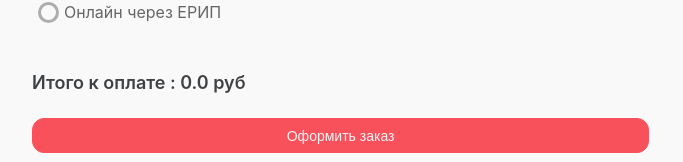
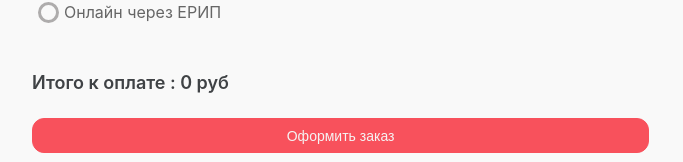
Before and after one commit to YuliyaSosnovskaya/koifish, a React (Create React App) app: page /ordering in a window 1280 px wide. Shown: the part 1122-1284 px from the top of the page, without its empty margins (64-747 px from the left). Built offline with nearby package versions, Linux system fonts and the light colour scheme.

Commit message:
send orders to server

```diff
--- a/src/components/BasketModal/BasketModal.js
+++ b/src/components/BasketModal/BasketModal.js
@@ -1,7 +1,6 @@
 import {useEffect} from 'react';
 import { connect } from "react-redux";
 import { NavLink } from 'react-router-dom';
-import {deleteFromBasket} from '../../store/actions/index';
 import classes from './BasketModal.module.css';
 import OrderList from '../orderList/orderList';
 
@@ -36,7 +35,7 @@ const BasketModal = ({totalPrice, closeBasket}) => {
       <OrderList />
 
       <div className={classes.basketDetails}>
-        <span>{`Итого : ${totalPrice.toFixed(1)} руб`}</span>
+        <span>{`Итого : ${totalPrice} руб`}</span>
         <NavLink exact to='/ordering'>
           <button className={classes.orderButton}>Оформить заказ</button>
         </NavLink>
--- a/src/components/ordering/ordering.js
+++ b/src/components/ordering/ordering.js
@@ -1,5 +1,7 @@
 import { useState } from 'react';
 import { connect } from 'react-redux';
+
+import { addOrderToFirebase } from '../../utils'
 
 import { TextInput, DropdawnInpupt, CheckboxInput, RadioButton } from '../inputs/inputs';
 import OrderList from '../orderList/orderList';
@@ -243,7 +245,7 @@ const Ordering = ({basketArr, totalPrice}) => {
       price: totalPrice,
       time: new Date().toGMTString(),
     }
-
+    addOrderToFirebase(order);
     console.log(order);
   }
 
@@ -286,7 +288,7 @@ const Ordering = ({basketArr, totalPrice}) => {
             <UncontactDeliveryBlock checked={isUnContactDelivery} onChange={unContactCheckboxHandler}/>
             <RadioButton title={'Способ оплаты'} checked={payRadioButtonValue} onChange={payRadioButtonHandler} values={['Наличными курьеру','Картой курьеру','Онлайн через ЕРИП']}/>
 
-            <div className={classes.totalPriceTitle}>{`Итого к оплате : ${totalPrice.toFixed(1)} руб`}</div>
+            <div className={classes.totalPriceTitle}>{`Итого к оплате : ${totalPrice} руб`}</div>
 
             <button type='submit' className={classes.orderButton} >Оформить заказ</button>
           </form>
--- a/src/components/rolls/rolls.js
+++ b/src/components/rolls/rolls.js
@@ -1,5 +1,7 @@
 import { useParams } from 'react-router-dom';
 import { useEffect , useState} from 'react';
+
+import { getRollFromFirebase } from '../../utils';
 import MenuItem from '../menuItem/menuItem';
 
 // state = items ([])
@@ -12,7 +14,7 @@ const Rolls = () => {
   const { rollId } = useParams();
   const [items, setItems] = useState([]);
   useEffect(() => {
-    const responsePromise = fetch(`https://koifish-21741-default-rtdb.europe-west1.firebasedatabase.app/${rollId}.json`);
+    const responsePromise = getRollFromFirebase(rollId);
     responsePromise
       .then((response) => response.json())
       .then((data) => {
@@ -27,7 +29,6 @@ const Rolls = () => {
         })
         setItems(result);
       });
-
 
   }, [rollId])
   return (
--- a/src/store/reducers/rootReducer.js
+++ b/src/store/reducers/rootReducer.js
@@ -1,9 +1,10 @@
 
 const calculateTotalPrice = (basket) => {
-  return basket.reduce((acc, item) => {
+  const totalPrice = basket.reduce((acc, item) => {
     const price = item.currentPrice;
     return acc + price;
   }, 0);
+  return totalPrice.toFixed(1);
 }
 
 const initialstate = {
--- a/src/utils.js
+++ b/src/utils.js
@@ -7,3 +7,18 @@ export const addItemsToFirebase = (item, rollId) => {
     body: JSON.stringify(item)
   })
 };
+
+export const addOrderToFirebase = (order) => {
+  fetch(`https://koifish-21741-default-rtdb.europe-west1.firebasedatabase.app/orders.json`, {
+    method: 'POST',
+    headers:{
+      'Content-Type': 'application/json'
+    },
+    body: JSON.stringify(order)
+  })
+};
+
+export const getRollFromFirebase = (rollId) => {
+  return fetch(`https://koifish-21741-default-rtdb.europe-west1.firebasedatabase.app/${rollId}.json`);
+
+}
```
